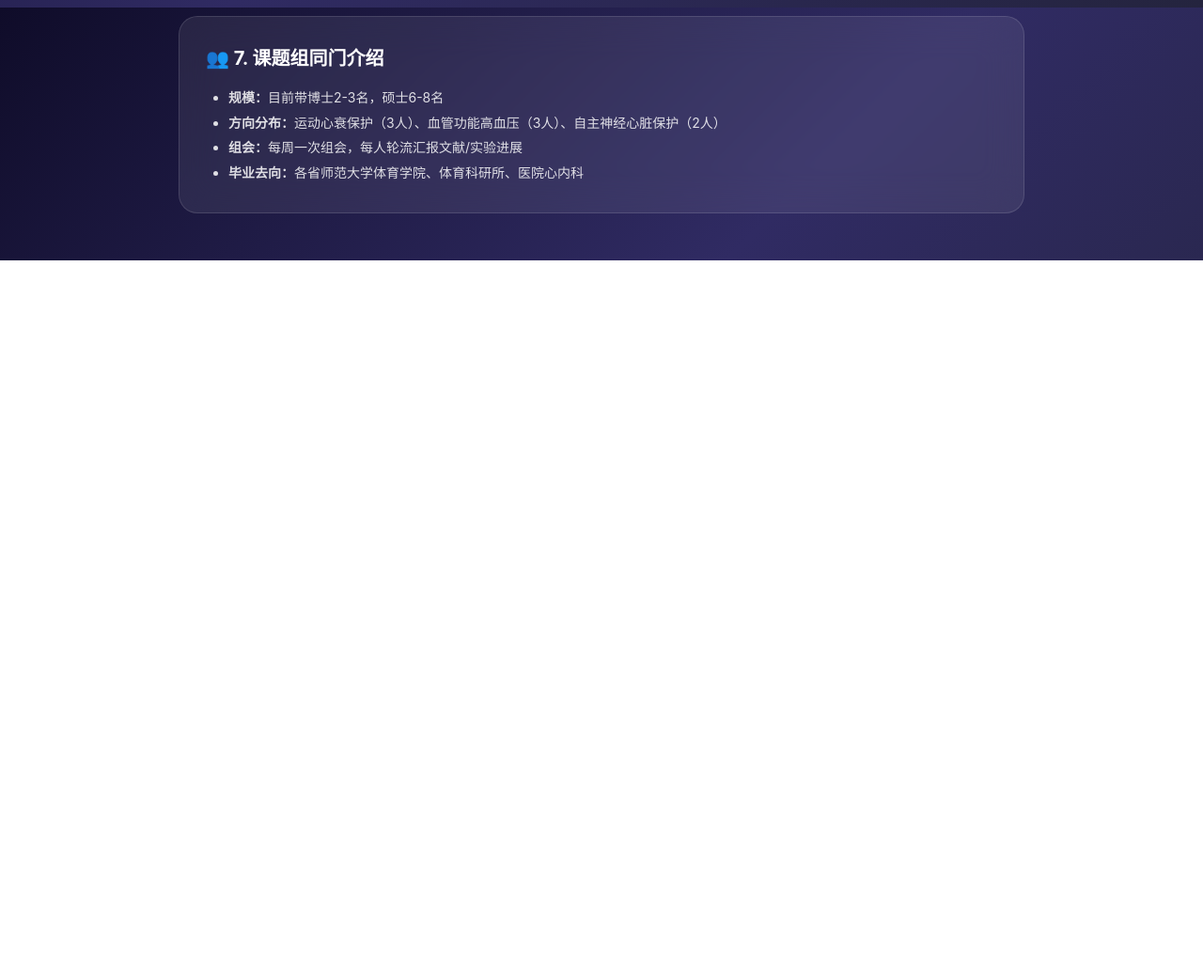
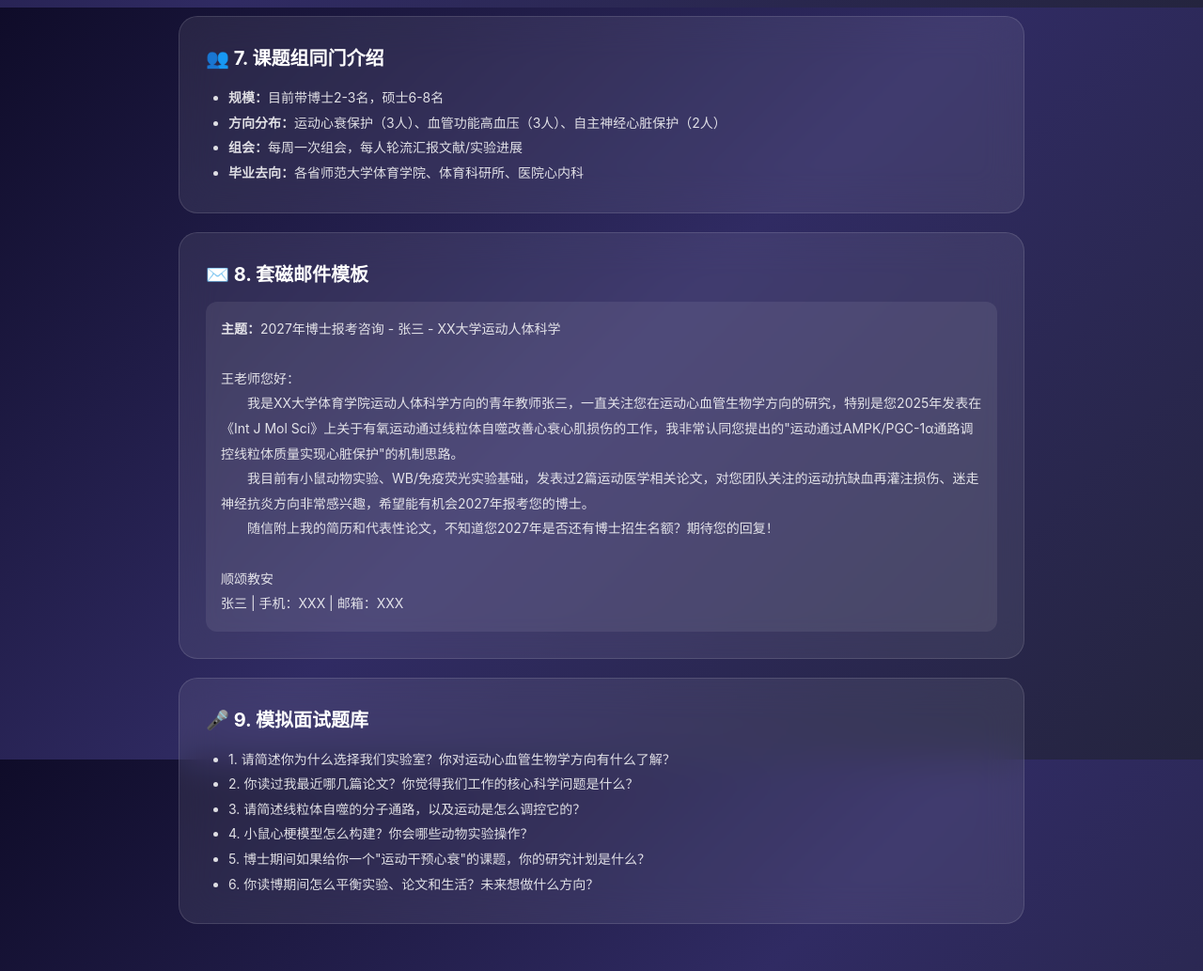
Before and after one commit to kaoyanzhushou/kaoyan-db, a plain HTML site: page advisor-guide-demo.html in a window 1280 px wide. Shown: the part 4792-5825 px from the top of the page at 94% size. Before the commit the page ends 5069 px from the top, so only its background shows below. Drawn offline with Linux system fonts and the light colour scheme.

Commit message:
Add files via upload

```diff
--- a/advisor-guide-demo.html
+++ b/advisor-guide-demo.html
@@ -497,6 +497,33 @@
                 <li><b>毕业去向：</b>各省师范大学体育学院、体育科研所、医院心内科</li>
             </ul>
         </div>
+
+        <div class="card">
+            <h2>✉️ 8. 套磁邮件模板</h2>
+            <div style="background:rgba(255,255,255,0.08);padding:16px;border-radius:12px;line-height:1.9;font-size:14px">
+                <p><b>主题：</b>2027年博士报考咨询 - 张三 - XX大学运动人体科学</p>
+                <br>
+                <p>王老师您好：</p>
+                <p style="text-indent:2em">我是XX大学体育学院运动人体科学方向的青年教师张三，一直关注您在运动心血管生物学方向的研究，特别是您2025年发表在《Int J Mol Sci》上关于有氧运动通过线粒体自噬改善心衰心肌损伤的工作，我非常认同您提出的"运动通过AMPK/PGC-1α通路调控线粒体质量实现心脏保护"的机制思路。</p>
+                <p style="text-indent:2em">我目前有小鼠动物实验、WB/免疫荧光实验基础，发表过2篇运动医学相关论文，对您团队关注的运动抗缺血再灌注损伤、迷走神经抗炎方向非常感兴趣，希望能有机会2027年报考您的博士。</p>
+                <p style="text-indent:2em">随信附上我的简历和代表性论文，不知道您2027年是否还有博士招生名额？期待您的回复！</p>
+                <br>
+                <p>顺颂教安</p>
+                <p>张三 | 手机：XXX | 邮箱：XXX</p>
+            </div>
+        </div>
+
+        <div class="card">
+            <h2>🎤 9. 模拟面试题库</h2>
+            <ul>
+                <li>1. 请简述你为什么选择我们实验室？你对运动心血管生物学方向有什么了解？</li>
+                <li>2. 你读过我最近哪几篇论文？你觉得我们工作的核心科学问题是什么？</li>
+                <li>3. 请简述线粒体自噬的分子通路，以及运动是怎么调控它的？</li>
+                <li>4. 小鼠心梗模型怎么构建？你会哪些动物实验操作？</li>
+                <li>5. 博士期间如果给你一个"运动干预心衰"的课题，你的研究计划是什么？</li>
+                <li>6. 你读博期间怎么平衡实验、论文和生活？未来想做什么方向？</li>
+            </ul>
+        </div>
     </div>
 </body>
 </html>
```
